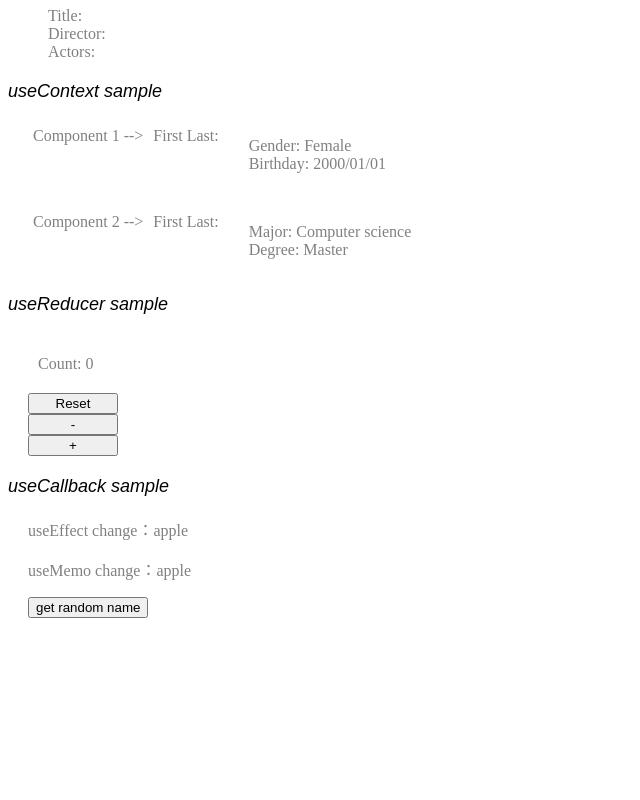
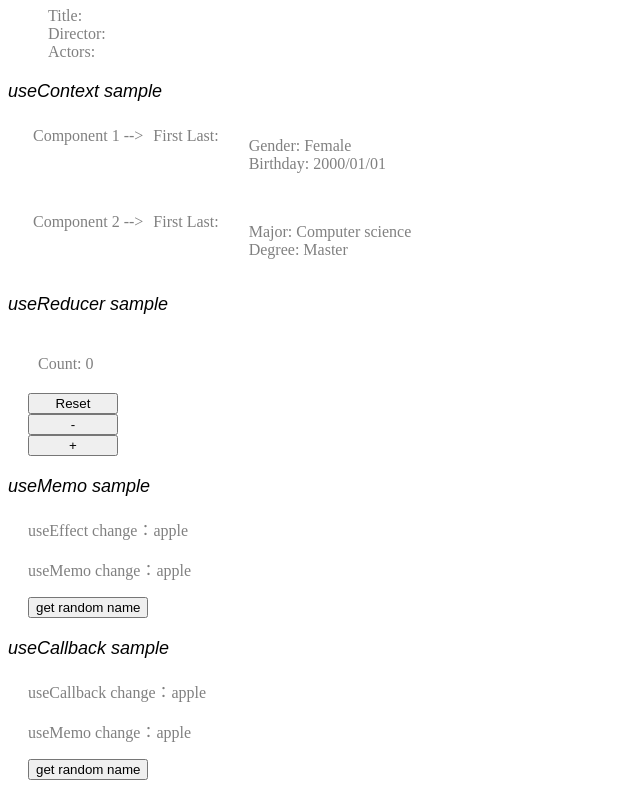
Before and after one commit to ValerieRen/vr-react-examples, a React (Create React App) app: page / in a window 1280 px wide. Shown: the part 212-1012 px from the top of the page, without its empty margins (0-640 px from the left). Before the commit the page ends 850 px from the top, so only its background shows below. Built offline with nearby package versions, Linux system fonts and the light colour scheme; no server answers.

Commit message:
useCallback samples

```diff
--- a/src/App.js
+++ b/src/App.js
@@ -5,6 +5,7 @@ import UseEffectExample from "./components/useEffect/UseEffectExample";
 import UseContextExample from "./components/useContext/UseContextExample";
 import UseReducerExample from "./components/useReducer/UseReducerExample";
 import UseMemoExample from "./components/useMemo/UseMemoExample";
+import UseCallbackExample from "./components/useCallback/UseCallbackExample";
 
 const App = () => {
   return (
@@ -17,8 +18,10 @@ const App = () => {
       <UseContextExample/>
       <div className='title'><span>useReducer sample</span></div>
       <UseReducerExample/>
+      <div className='title'><span>useMemo sample</span></div>
+      <UseMemoExample/>
       <div className='title'><span>useCallback sample</span></div>
-      <UseMemoExample/>
+      <UseCallbackExample/>
     </div>
   );
 }
--- /dev/null
+++ b/src/components/useCallback/UseCallbackExample.js
@@ -0,0 +1,35 @@
+import React, {useCallback, useEffect, useMemo, useState} from "react";
+
+const UseCallbackExample = () => {
+  const [name, setName] = useState('apple')
+  // useMemo will prevent create names every time when render
+  const names = useMemo(() => ['apple', 'peer', 'banana', 'lemon'], []);
+
+  // [useCallback] will re-render when name has changed
+  // [useMemo] return value
+  const callback_name = useCallback(() => {
+    console.log('UseCallbackExample -> useCallback')
+    return name;
+  }, [name])
+
+  // [useMemo] will render when name has changed
+  // [useMemo] shouldComponentUpdate, return function
+  const memo_name = useMemo(() => {
+    console.log('UseCallbackExample -> useMemo')
+    return () => name;
+  }, [name])
+
+  // check console.log for printing sequence
+  return (
+    <React.Fragment>
+      {console.log('UseCallbackExample -> render')}
+      <div className='callback'>
+        <p>useCallback change：{callback_name()}</p>
+        <p>useMemo change：{memo_name()}</p>
+        <button onClick={() => setName(names[Math.random() * names.length << 0])}>get random name</button>
+      </div>
+    </React.Fragment>
+  )
+}
+
+export default UseCallbackExample;
```
